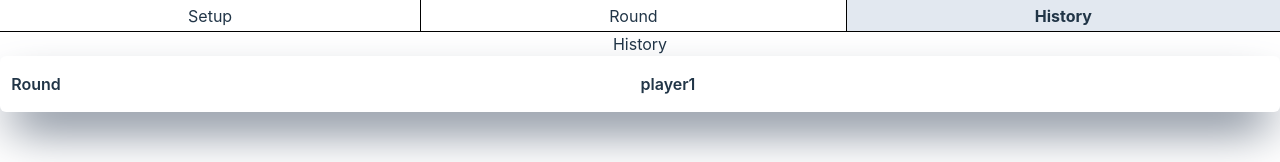
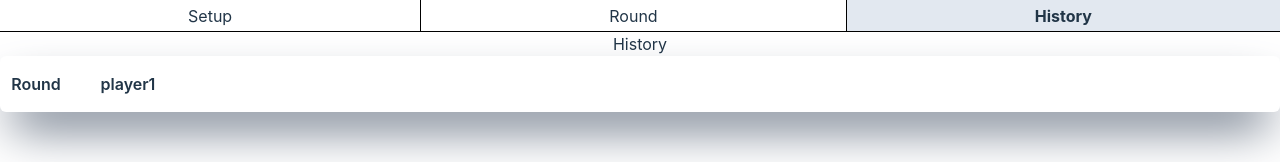
Before and after one commit to maldestor95/score, a Vue app: page / in a window 1280 px wide. Both pictures are taken after a click on the element "History". Shown: the top 162 px of the page. Built offline with nearby package versions, Linux system fonts and the light colour scheme.

Commit message:
fix scroll

```diff
--- a/src/pages/wizard/history.vue
+++ b/src/pages/wizard/history.vue
@@ -1,16 +1,16 @@
 <template>
   <div>History</div>
-  <container class="grid grid-cols-[56px_1fr]">
+  <container class="grid grid-cols-[56px_1fr] overflow-y-auto max-h-[300px]">
     <div class="font-semibold">
-      <div>Round</div>
+      <div class="firstLine">Round</div>
       <div v-for="(item, index) in store.getRoundNumber" :key="index">
         {{ item }}
       </div>
     </div>
     <div class="overflow-x-scroll">
-      <div class="flex flex-row gap-2 md:justify-evenly alternateBlue">
+      <div class="flex flex-row gap-2 alternateBlue">
         <div v-for="(player, playerId) in store.userList" :key="playerId" class="w-32">
-          <div class="font-semibold">{{ player.name }}</div>
+          <div class="font-semibold firstLine">{{ player.name }}</div>
           <div v-for="roundIScore in player.scorePerRound">
             {{ roundIScore }}
           </div>
@@ -30,4 +30,8 @@ const store = useScoreStore();
 .alternateBlue > :nth-child(even) {
   @apply bg-blue-400 text-white px-2;
 }
+.firstLine {
+  /* @apply bg-blue-500 text-white px-2 font-semibold; */
+  /* @apply sticky top-0; */
+}
 </style>
```
